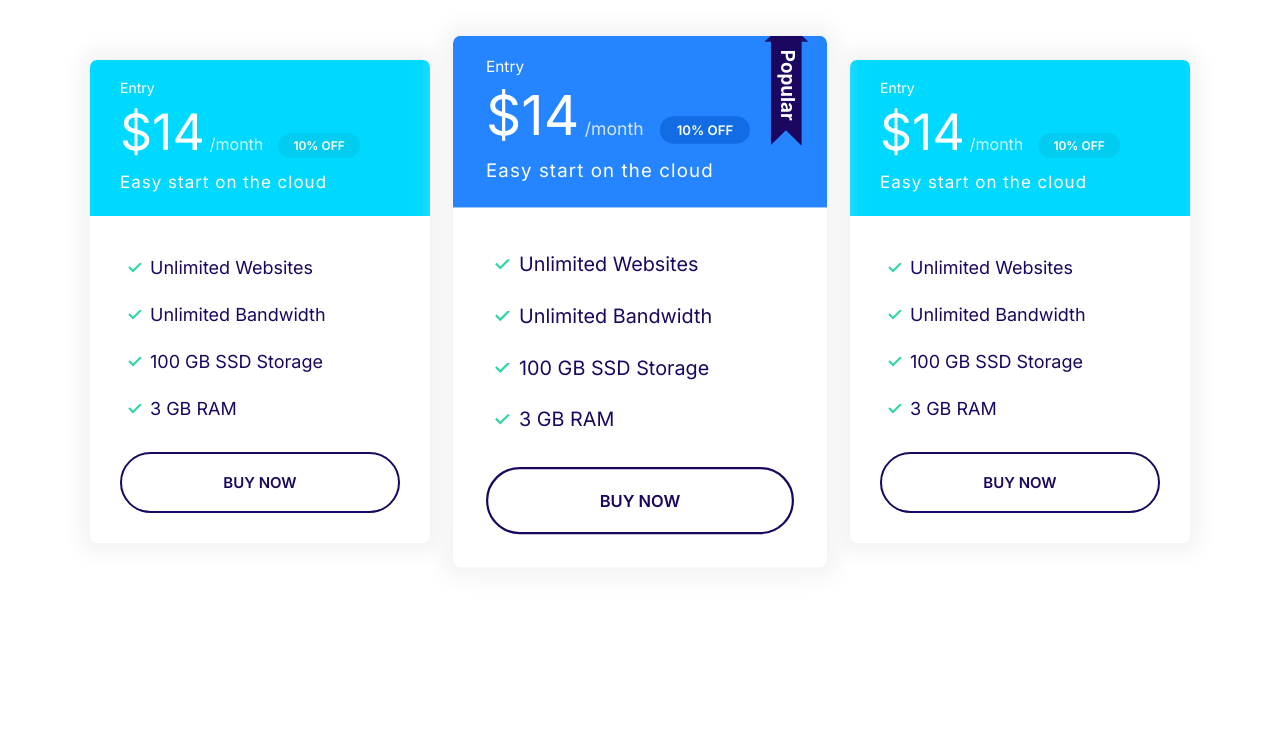
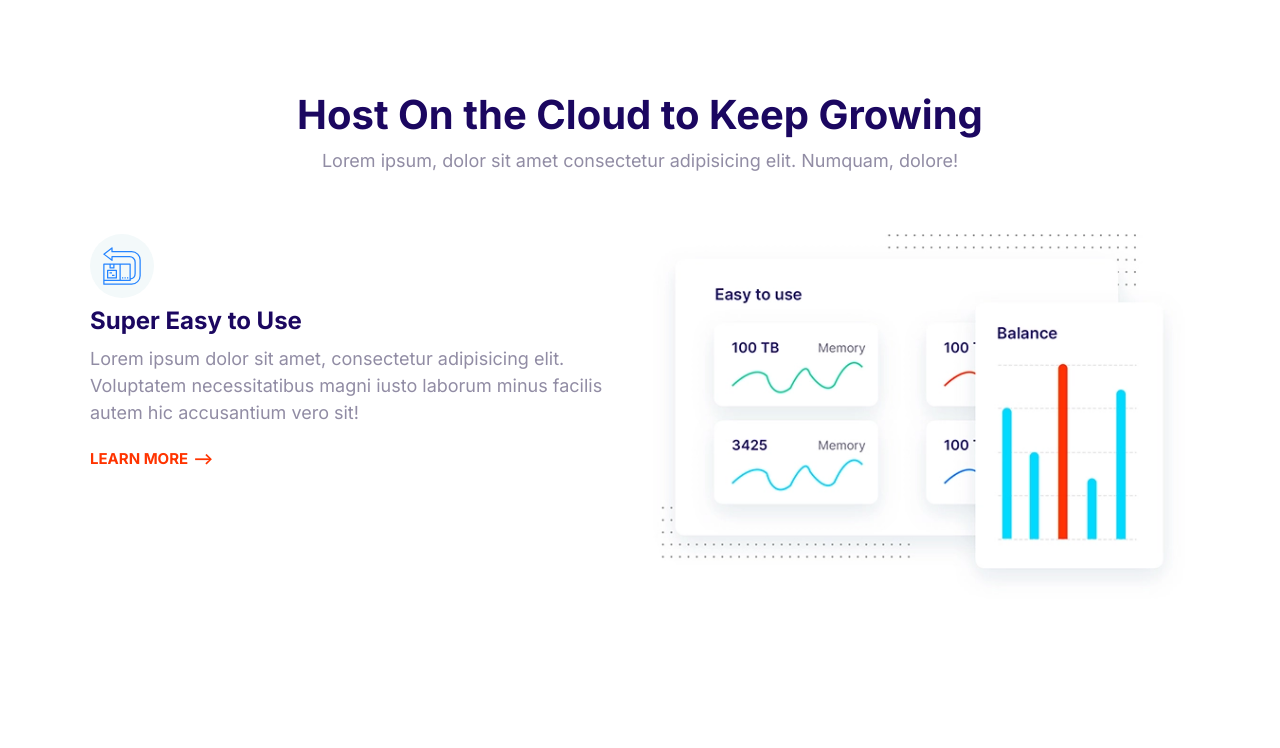
Before and after one commit to catalinus1997/moshify, a plain HTML site: page index.html in a window 1280 px wide. Shown: the top 748 px of the page. Drawn offline with Linux system fonts and the light colour scheme.

Commit message:
features block

```diff
--- a/CSS/index.css
+++ b/CSS/index.css
@@ -768,3 +768,22 @@
   max-width: 500px;
   margin: 0 auto;
 }
+
+/* Features */
+
+.feature {
+  gap: 4rem 2rem;
+  margin: 8rem 0;
+}
+
+.feature:first-of-type {
+  margin-top: 6rem;
+}
+
+.feature__heading {
+  margin: 1rem 0;
+}
+
+.feature__image {
+  width: 100%;
+}
--- a/index.html
+++ b/index.html
@@ -15,69 +15,87 @@
     <link rel="stylesheet" href="/CSS/normalize.css" />
   </head>
   <body>
-    <section class="block container block-plans">
-      <div class="grid grid--1x3">
-        <div class="plan">
-          <div class="card card--secondary">
-            <header class="card__header">
-              <h3 class="plan__name">Entry</h3>
-              <span class="plan__price">$14</span>
-              <span class="plan__billing-cycle">/month</span>
-              <span class="badge badge--secondary badge--small">10% OFF</span>
-              <span class="plan__description">Easy start on the cloud</span>
-            </header>
-            <div class="card__body">
-              <ul class="list list--tick">
-                <li class="list__item">Unlimited Websites</li>
-                <li class="list__item">Unlimited Bandwidth</li>
-                <li class="list__item">100 GB SSD Storage</li>
-                <li class="list__item">3 GB RAM</li>
-              </ul>
-              <button class="btn btn--outline btn--block">Buy now</button>
-            </div>
-          </div>
+    <section class="block container">
+      <header class="block__header">
+        <h2>Host On the Cloud to Keep Growing</h2>
+        <p>
+          Lorem ipsum, dolor sit amet consectetur adipisicing elit. Numquam,
+          dolore!
+        </p>
+      </header>
+      <article class="grid grid--1x2 feature">
+        <div>
+          <span class="icon-container">
+            <svg class="icon icon--primary">
+              <use xlink:href="images/sprite.svg#easy"></use>
+            </svg>
+          </span>
+          <h3 class="feature__heading">Super Easy to Use</h3>
+          <p>
+            Lorem ipsum dolor sit amet, consectetur adipisicing elit. Voluptatem
+            necessitatibus magni iusto laborum minus facilis autem hic
+            accusantium vero sit!
+          </p>
+          <a href="#" class="link-arrow">Learn More</a>
         </div>
-        <div class="plan plan--popular">
-          <div class="card card--primary">
-            <header class="card__header">
-              <h3 class="plan__name">Entry</h3>
-              <span class="plan__price">$14</span>
-              <span class="plan__billing-cycle">/month</span>
-              <span class="badge badge--primary badge--small">10% OFF</span>
-              <span class="plan__description">Easy start on the cloud</span>
-            </header>
-            <div class="card__body">
-              <ul class="list list--tick">
-                <li class="list__item">Unlimited Websites</li>
-                <li class="list__item">Unlimited Bandwidth</li>
-                <li class="list__item">100 GB SSD Storage</li>
-                <li class="list__item">3 GB RAM</li>
-              </ul>
-              <button class="btn btn--outline btn--block">Buy now</button>
-            </div>
-          </div>
+        <picture>
+          <source
+            type="image/webp"
+            srcset="images/easy.webp 1x, images/easy@2x,webp 2x" />
+          <source
+            type="image/jpg"
+            srcset="images/easy.jpg 1x, images/easy@2x,jpg 2x" />
+          <img class="feature__image" src="/images/easy@2x.jpg" alt=""
+        /></picture>
+      </article>
+    </section>
+    <section class="block container">
+      <article class="grid grid--1x2 feature">
+        <picture>
+          <source
+            type="image/webp"
+            srcset="images/fast.webp 1x, images/fast@2x,webp 2x" />
+          <source
+            type="image/jpg"
+            srcset="images/fast.jpg 1x, images/fast@2x,jpg 2x" />
+          <img class="feature__image" src="/images/fast@2x.jpg" alt=""
+        /></picture>
+        <div>
+          <span class="icon-container">
+            <svg class="icon icon--primary">
+              <use xlink:href="images/sprite.svg#computer"></use>
+            </svg>
+          </span>
+          <h3 class="feature__heading">Simply Fast Websites</h3>
+          <p>
+            Lorem ipsum dolor sit amet, consectetur adipisicing elit. Voluptatem
+            necessitatibus magni iusto laborum minus facilis autem hic
+            accusantium vero sit!
+          </p>
+          <a href="#" class="link-arrow">Learn More</a>
         </div>
-        <div class="plan">
-          <div class="card card--secondary">
-            <header class="card__header">
-              <h3 class="plan__name">Entry</h3>
-              <span class="plan__price">$14</span>
-              <span class="plan__billing-cycle">/month</span>
-              <span class="badge badge--secondary badge--small">10% OFF</span>
-              <span class="plan__description">Easy start on the cloud</span>
-            </header>
-            <div class="card__body">
-              <ul class="list list--tick">
-                <li class="list__item">Unlimited Websites</li>
-                <li class="list__item">Unlimited Bandwidth</li>
-                <li class="list__item">100 GB SSD Storage</li>
-                <li class="list__item">3 GB RAM</li>
-              </ul>
-              <button class="btn btn--outline btn--block">Buy now</button>
-            </div>
-          </div>
+      </article>
+    </section>
+    <section class="block container">
+      <article class="grid grid--1x2 feature">
+        <div>
+          <span class="icon-container">
+            <svg class="icon icon--primary">
+              <use xlink:href="images/sprite.svg#easy"></use>
+            </svg>
+          </span>
+          <h3 class="feature__heading">Wordpress made Easy</h3>
+          <p>
+            Lorem ipsum dolor sit amet, consectetur adipisicing elit. Voluptatem
+            necessitatibus magni iusto laborum minus facilis autem hic
+            accusantium vero sit!
+          </p>
+          <a href="#" class="link-arrow">Learn More</a>
         </div>
-      </div>
+        <picture>
+          <img class="feature__image" src="/images/wordpress.jpg" alt=""
+        /></picture>
+      </article>
     </section>
     <script src="js/main.js"></script>
   </body>
```
Also changed, not shown: components/features_block.html (added, +81 -0 lines), images/easy.jpg (added), images/easy.webp (added), images/easy@2x.jpg (added), images/easy@2x.webp (added), images/fast.jpg (added), images/fast.webp (added), images/fast@2x.jpg (added), images/fast@2x.webp (added), images/wordpress.jpg (added).
